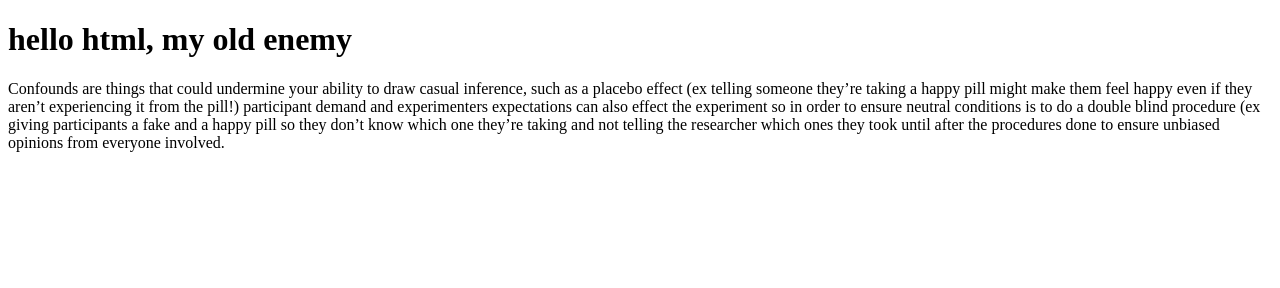
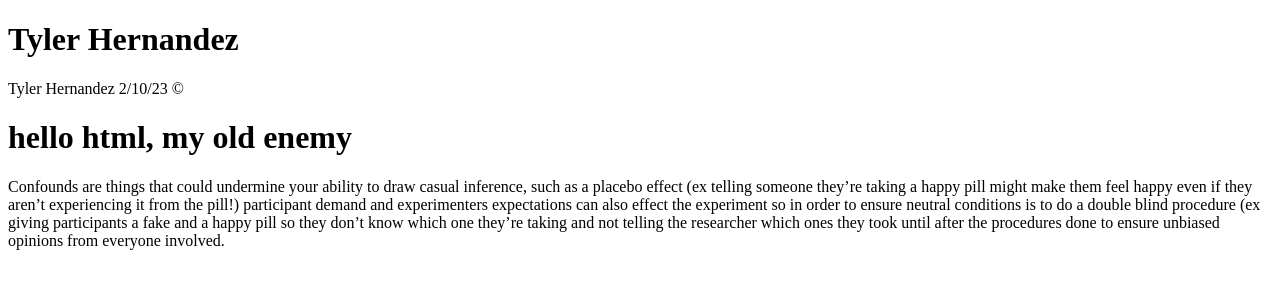
Before and after one commit to TylerJHernandez/ProjectOne, a plain HTML site: page index.html in a window 1280 px wide. Drawn offline with Linux system fonts and the light colour scheme.

Commit message:
added heading copyright entity and article link

```diff
--- a/index.html
+++ b/index.html
@@ -7,15 +7,15 @@
 <body>
     <!--start of my layout-->
     <header>
-
+<h1> Tyler Hernandez </h1>
     </header>
     <section>
         <article>
-
+<!--link here-->
         </article>
     </section>
     <footer>
-
+Tyler Hernandez 2/10/23 &#169;
     </footer>
 </body>
 
```
